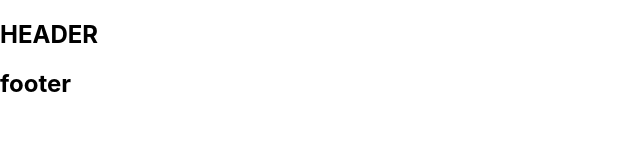
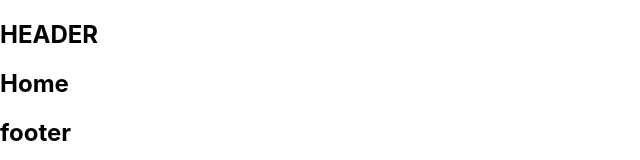
Before and after one commit to iammahir2020/the-captured-moments, a React (Create React App) app: page / in a window 1280 px wide. Shown: the top 160 px of the page, without its empty margins (0-640 px from the left). Built offline with nearby package versions, Linux system fonts and the light colour scheme.

Commit message:
basic route setup

```diff
--- a/package.json
+++ b/package.json
@@ -8,6 +8,7 @@
     "@testing-library/user-event": "^13.5.0",
     "react": "^18.0.0",
     "react-dom": "^18.0.0",
+    "react-router-dom": "^6.3.0",
     "react-scripts": "5.0.1",
     "web-vitals": "^2.1.4"
   },
--- a/src/App.js
+++ b/src/App.js
@@ -1,10 +1,22 @@
 import "./App.css";
 import Header from "./components/Shared/Header/Header";
 import Footer from "./components/Shared/Footer/Footer";
+import Home from "./components/Pages/Home/Home/Home";
+import About from "./components/Pages/About/About";
+import CheckOut from "./components/Pages/CheckOut/CheckOut";
+import PageNotFound from "./components/Pages/PageNotFound/PageNotFound";
+
+import { Route, Routes } from "react-router-dom";
 function App() {
   return (
     <div>
       <Header></Header>
+      <Routes>
+        <Route path="/" element={<Home></Home>}></Route>
+        <Route path="/checkout" element={<CheckOut></CheckOut>}></Route>
+        <Route path="/about" element={<About></About>}></Route>
+        <Route path="*" element={<PageNotFound></PageNotFound>}></Route>
+      </Routes>
       <Footer></Footer>
     </div>
   );
--- a/src/index.js
+++ b/src/index.js
@@ -1,14 +1,17 @@
-import React from 'react';
-import ReactDOM from 'react-dom/client';
-import './index.css';
-import App from './App';
-import reportWebVitals from './reportWebVitals';
+import React from "react";
+import ReactDOM from "react-dom/client";
+import "./index.css";
+import App from "./App";
+import reportWebVitals from "./reportWebVitals";
+import { BrowserRouter } from "react-router-dom";
 
-const root = ReactDOM.createRoot(document.getElementById('root'));
+const root = ReactDOM.createRoot(document.getElementById("root"));
 root.render(
-  <React.StrictMode>
-    <App />
-  </React.StrictMode>
+  <BrowserRouter>
+    <React.StrictMode>
+      <App />
+    </React.StrictMode>
+  </BrowserRouter>
 );
 
 // If you want to start measuring performance in your app, pass a function
```
Also changed, not shown: 1 other file (tests, documents, lock files or other folders).
